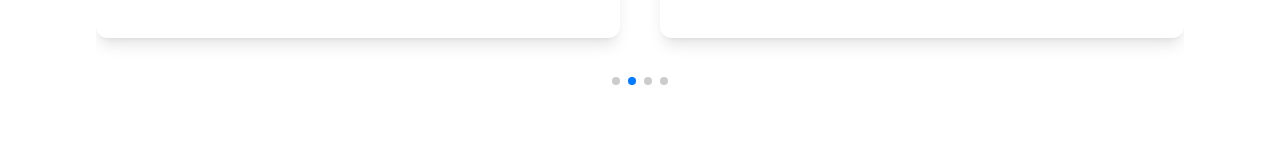
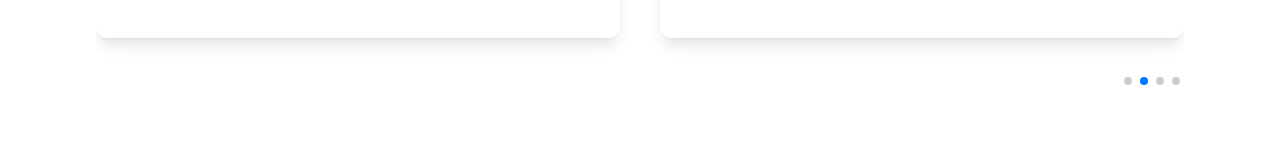
Before and after one commit to sheikh-riyadh/ird-foundation, a Next.js app: page / in a window 1280 px wide. Shown: the part 4007-4165 px from the top of the page. Built offline with nearby package versions, Linux system fonts and the light colour scheme.

Commit message:
change position of pagination

```diff
--- a/styles/globals.css
+++ b/styles/globals.css
@@ -18,3 +18,11 @@ a {
   color: inherit;
   text-decoration: none;
 }
+
+.swiper-pagination {
+  position: absolute;
+  text-align: right !important;
+  transition: .3s opacity;
+  transform: translate3d(0, 0, 0);
+  z-index: 10;
+}
```
